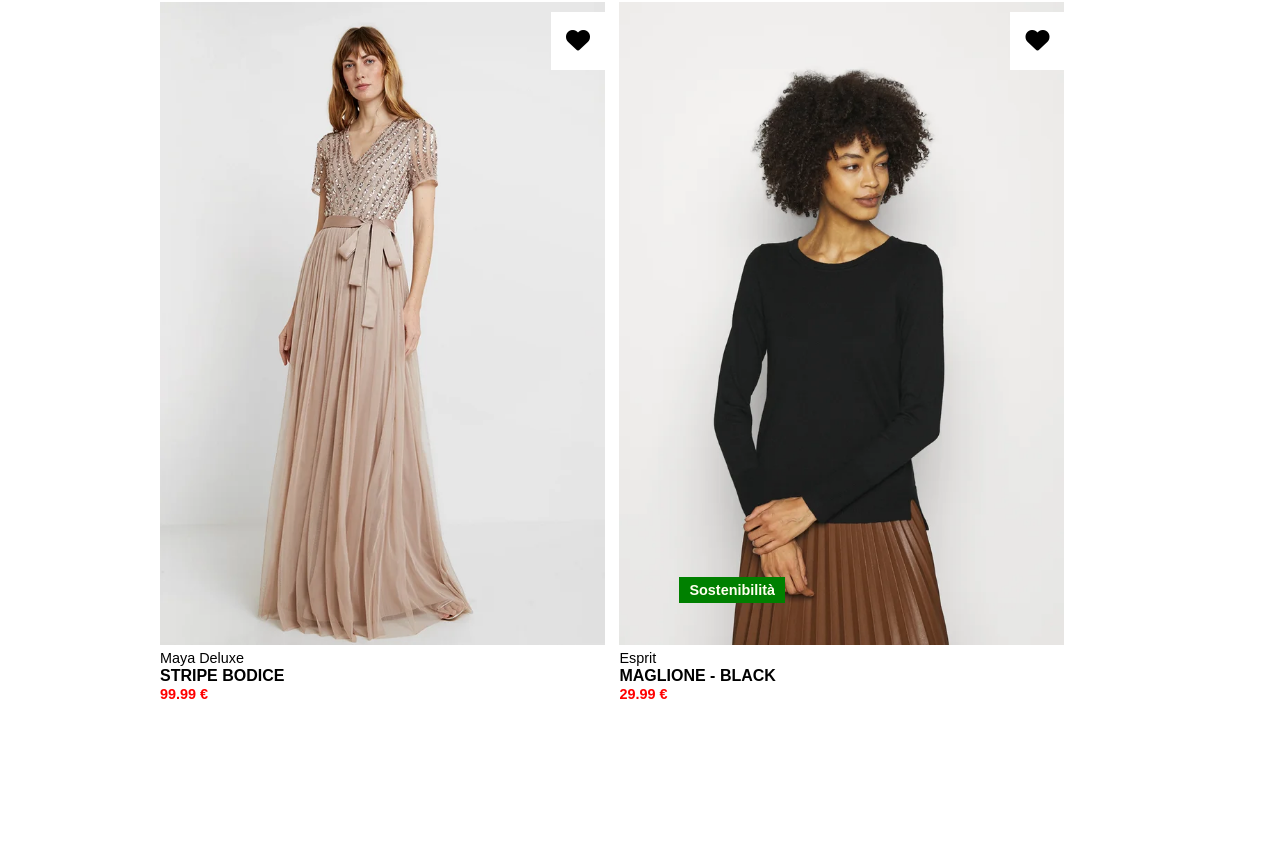
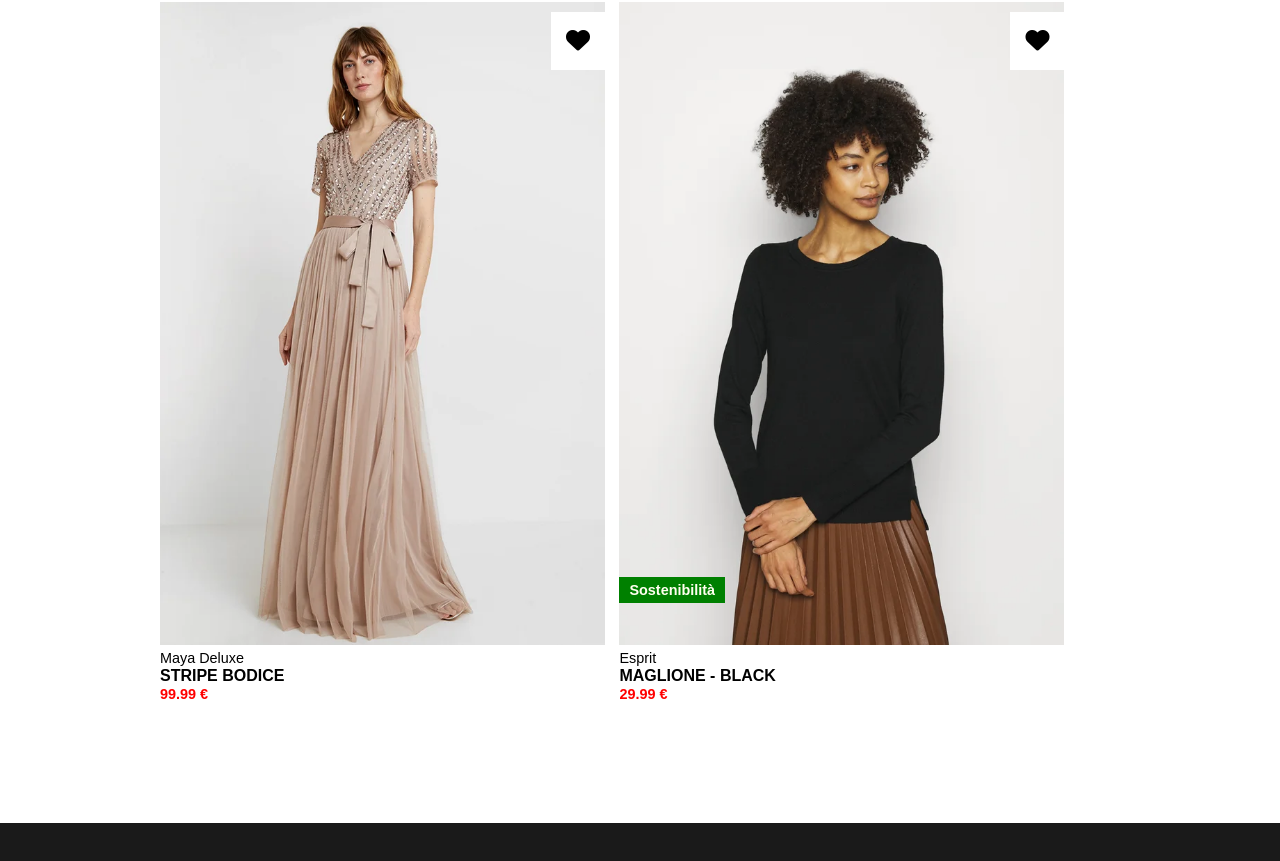
Before and after one commit to Stanghi/html-css-boolando, a plain HTML site: page index.html in a window 1280 px wide. Shown: the part 1654-2515 px from the top of the page. Before the commit the page ends 2477 px from the top, so only its background shows below. Drawn offline with Linux system fonts and the light colour scheme.

Commit message:
[fix/add] tag last card and add footer

```diff
--- a/assets/css/style.css
+++ b/assets/css/style.css
@@ -129,6 +129,17 @@ main .card .second-img{
     background-color: #008000;
 }
 
+.card .tag-2{
+    position: absolute;
+    bottom: 100px;
+    left: 0px;
+    padding: 5px 10px;
+    color: #FFFFEF;
+    font-size: .9rem;
+    font-weight: bold;
+    background-color: #008000;
+}
+
 main .row .card p,span{
     font-size: 0.9rem;
 }
@@ -152,3 +163,12 @@ main .row .card:hover .second-img{
     display: block;
 }
 /* END MAIN */
+
+/* FOOTER */
+footer{
+    background-color: #1A1A1A;
+    height: 110px;
+}
+
+
+/* END FOOTER */
--- a/index.html
+++ b/index.html
@@ -101,7 +101,7 @@
                     <div class="heart">
                         <i class="fa-solid fa-heart"></i>
                     </div>
-                    <div class="tag">Sostenibilità</div>
+                    <div class="tag-2">Sostenibilità</div>
                     <span>Esprit</span>
                     <h2>Maglione - Black</h2>
                     <p>29.99 €</p>
@@ -112,7 +112,9 @@
         <!-- END MAIN -->
 
         <!-- FOOTER -->
-        <footer></footer>
+        <footer>
+
+        </footer>
         <!-- END FOOTER -->
     </body>
 </html>
```
